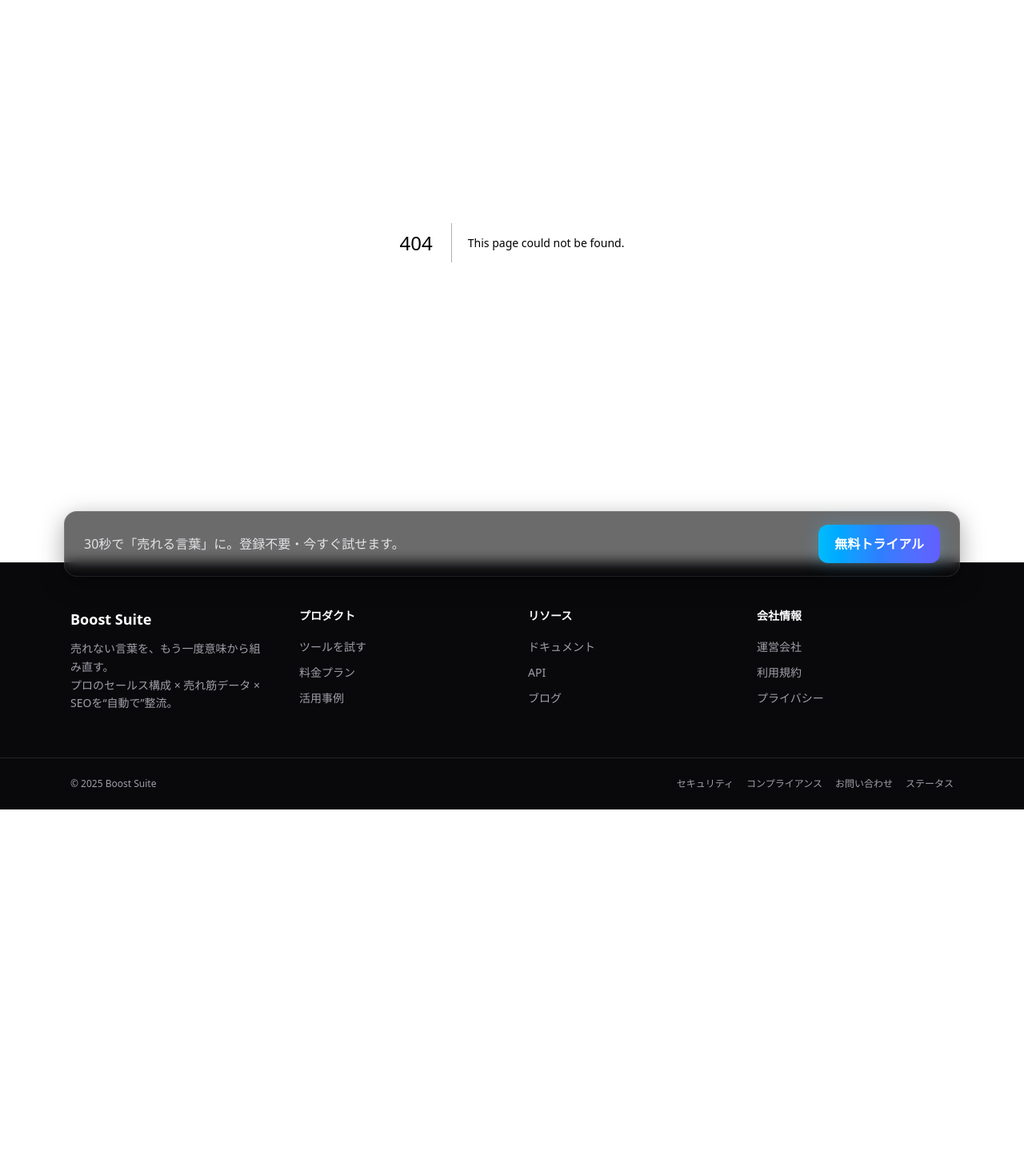
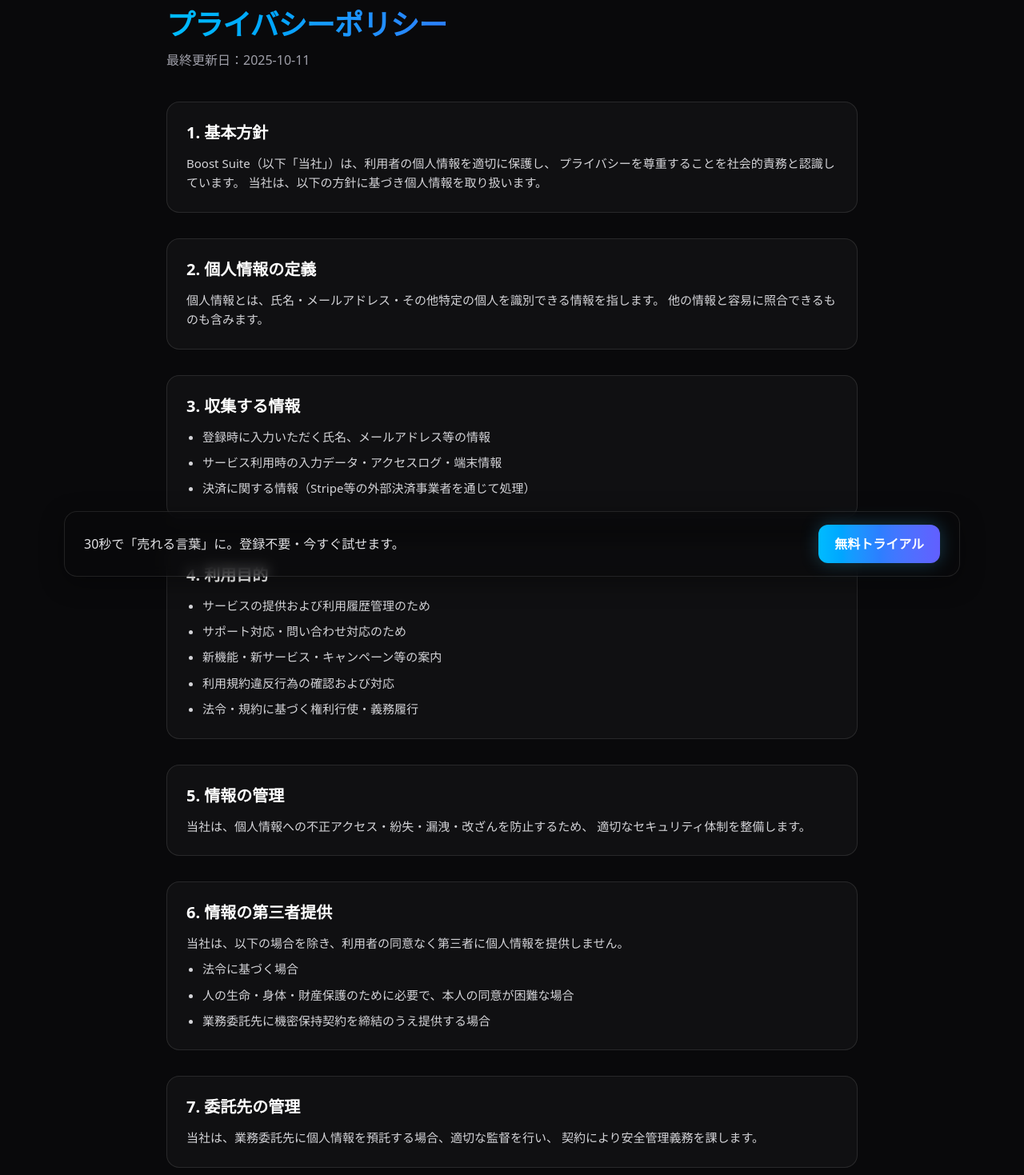
Before and after one commit to Waltz0820/boostsuite-app, a Next.js app: page /privacy in a window 1280 px wide. Before the commit this address had no page. Shown: the part 161-1630 px from the top of the page at 80% size. Before the commit the page ends 1173 px from the top, so only its background shows below. Built offline with nearby package versions, Linux system fonts and the light colour scheme.

Commit message:
feat: 変更内容

```diff
--- /dev/null
+++ b/app/privacy/page.tsx
@@ -0,0 +1,151 @@
+// /app/privacy/page.tsx
+import type { Metadata } from "next";
+import Link from "next/link";
+
+export const metadata: Metadata = {
+  title: "プライバシーポリシー – Boost Suite",
+  description:
+    "Boost Suite のプライバシーポリシーです。個人情報の取り扱い方針、利用目的、管理体制について記載しています。",
+  openGraph: {
+    title: "プライバシーポリシー – Boost Suite",
+    description:
+      "Boost Suite のプライバシーポリシーです。個人情報の取り扱い方針、利用目的、管理体制について記載しています。",
+  },
+};
+
+export default function PrivacyPage() {
+  return (
+    <section className="relative bg-zinc-950 py-20 text-white">
+      {/* 背景グラデーション（LPトーン継承） */}
+      <div
+        aria-hidden
+        className="pointer-events-none absolute inset-0 bg-gradient-radial from-cyan-500/10 via-transparent to-transparent"
+        style={{
+          maskImage:
+            "radial-gradient(60% 60% at 50% 50%, rgba(0,0,0,0.9) 30%, rgba(0,0,0,1) 100%)",
+        }}
+      />
+
+      <div className="relative mx-auto max-w-4xl px-4">
+        {/* ヘッダ */}
+        <header className="mb-10">
+          <p className="text-xs md:text-sm tracking-widest text-zinc-400 uppercase">
+            Legal
+          </p>
+          <h1 className="mt-2 text-3xl md:text-4xl font-extrabold tracking-tight">
+            <span className="bg-gradient-to-r from-sky-400 to-blue-500 bg-clip-text text-transparent">
+              プライバシーポリシー
+            </span>
+          </h1>
+          <p className="mt-3 text-zinc-400">最終更新日：2025-10-11</p>
+        </header>
+
+        {/* 本文 */}
+        <div className="space-y-8">
+          <Section title="1. 基本方針">
+            <p>
+              Boost Suite（以下「当社」）は、利用者の個人情報を適切に保護し、
+              プライバシーを尊重することを社会的責務と認識しています。
+              当社は、以下の方針に基づき個人情報を取り扱います。
+            </p>
+          </Section>
+
+          <Section title="2. 個人情報の定義">
+            <p>
+              個人情報とは、氏名・メールアドレス・その他特定の個人を識別できる情報を指します。
+              他の情報と容易に照合できるものも含みます。
+            </p>
+          </Section>
+
+          <Section title="3. 収集する情報">
+            <ul className="list-disc pl-5 space-y-2">
+              <li>登録時に入力いただく氏名、メールアドレス等の情報</li>
+              <li>サービス利用時の入力データ・アクセスログ・端末情報</li>
+              <li>決済に関する情報（Stripe等の外部決済事業者を通じて処理）</li>
+            </ul>
+          </Section>
+
+          <Section title="4. 利用目的">
+            <ul className="list-disc pl-5 space-y-2">
+              <li>サービスの提供および利用履歴管理のため</li>
+              <li>サポート対応・問い合わせ対応のため</li>
+              <li>新機能・新サービス・キャンペーン等の案内</li>
+              <li>利用規約違反行為の確認および対応</li>
+              <li>法令・規約に基づく権利行使・義務履行</li>
+            </ul>
+          </Section>
+
+          <Section title="5. 情報の管理">
+            <p>
+              当社は、個人情報への不正アクセス・紛失・漏洩・改ざんを防止するため、
+              適切なセキュリティ体制を整備します。
+            </p>
+          </Section>
+
+          <Section title="6. 情報の第三者提供">
+            <p>
+              当社は、以下の場合を除き、利用者の同意なく第三者に個人情報を提供しません。
+            </p>
+            <ul className="list-disc pl-5 mt-2 space-y-2">
+              <li>法令に基づく場合</li>
+              <li>人の生命・身体・財産保護のために必要で、本人の同意が困難な場合</li>
+              <li>業務委託先に機密保持契約を締結のうえ提供する場合</li>
+            </ul>
+          </Section>
+
+          <Section title="7. 委託先の管理">
+            <p>
+              当社は、業務委託先に個人情報を預託する場合、適切な監督を行い、
+              契約により安全管理義務を課します。
+            </p>
+          </Section>
+
+          <Section title="8. クッキー（Cookie）・解析ツール">
+            <p>
+              当社は、利便性向上およびアクセス解析のためCookieを使用する場合があります。
+              また、Google Analyticsなど第三者ツールを利用してアクセスデータを収集することがあります。
+            </p>
+          </Section>
+
+          <Section title="9. 個人情報の開示・訂正・削除">
+            <p>
+              利用者本人からの開示・訂正・削除等の要請に対し、合理的な範囲で対応します。
+              詳細は<Link href="/contact" className="underline decoration-white/30 hover:text-white">お問い合わせページ</Link>よりご連絡ください。
+            </p>
+          </Section>
+
+          <Section title="10. プライバシーポリシーの改定">
+            <p>
+              当社は、必要に応じて本ポリシーを改定します。
+              重要な変更がある場合、当社ウェブサイト上で通知します。
+            </p>
+          </Section>
+
+          <Section title="11. お問い合わせ先">
+            <p>
+              本ポリシーに関するお問い合わせは、
+              <Link href="/contact" className="underline decoration-white/30 hover:text-white">
+                お問い合わせページ
+              </Link>
+              よりお願いいたします。
+            </p>
+          </Section>
+
+          <div className="pt-6 border-t border-white/10 text-xs text-zinc-500">
+            © {new Date().getFullYear()} Boost Suite
+          </div>
+        </div>
+      </div>
+    </section>
+  );
+}
+
+/* ---------- 共通セクション ---------- */
+function Section({ title, children }: { title: string; children: React.ReactNode }) {
+  return (
+    <section className="rounded-2xl border border-white/10 bg-white/[0.03] p-6">
+      <h2 className="text-lg md:text-xl font-bold text-white">{title}</h2>
+      <div className="mt-3 text-[15px] leading-relaxed text-zinc-300">{children}</div>
+    </section>
+  );
+}
```
